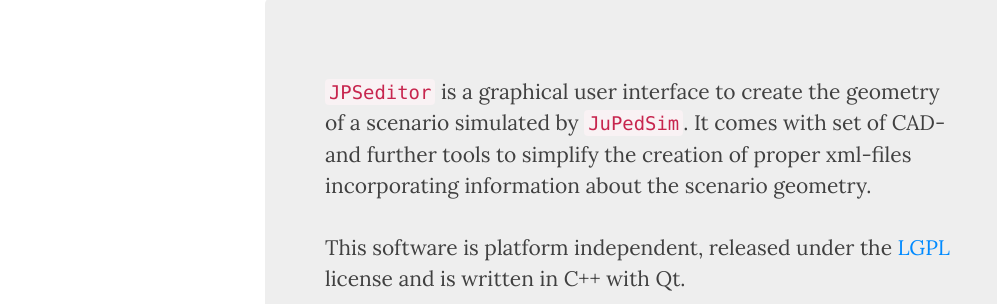
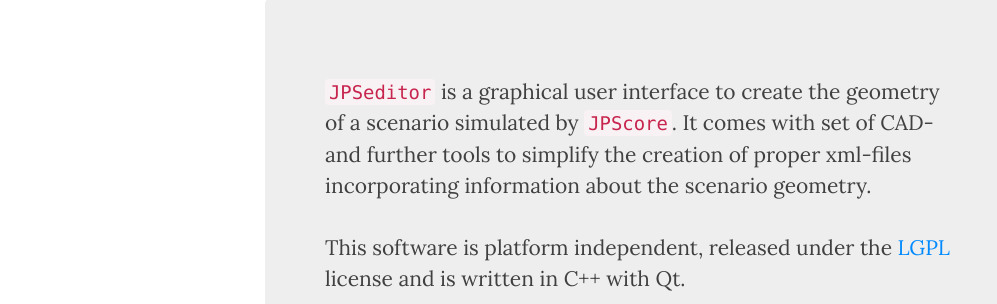
Before and after one commit to JuPedSim/jpseditor, a Jekyll site: the page built from index.html, in a window 1280 px wide and 1020 px high. Shown: the part 304-608 px from the top of the window, without its empty margins (0-997 px from the left). Built offline with Jekyll 4.4.1, drawn with Linux system fonts in a browser that asks for light colours; nearby versions of some CDN libraries; the list of posts is cut into pages by our own code.

Commit message:
update index.html

```diff
--- a/index.html
+++ b/index.html
@@ -5,7 +5,7 @@
 ---
 
 <div class="jumbotron">
-    <p><code>JPSeditor</code> is a graphical user interface to create the geometry of a scenario simulated by <code>JuPedSim</code>.
+    <p><code>JPSeditor</code> is a graphical user interface to create the geometry of a scenario simulated by <code>JPScore</code>.
         It comes with set of CAD- and further tools to simplify the creation of proper xml-files
         incorporating information about the scenario geometry.
     <p>This software is platform independent, released under the <a href="{{ site.baseurl }}/disclaimer.html">LGPL</a> license and is written in C++ with Qt.</p>
@@ -23,7 +23,7 @@
         <a class="btn btn-primary btn-lg"  href="">
             Docs & Demos
         </a>
-        <a class="btn btn-danger btn-lg"  href="">
+        <a class="btn btn-danger btn-lg"  href="2018-09-01-roadmap.html">
             Release notes & Blogs
         </a>
 
```
Also changed, not shown: 3 other files.
